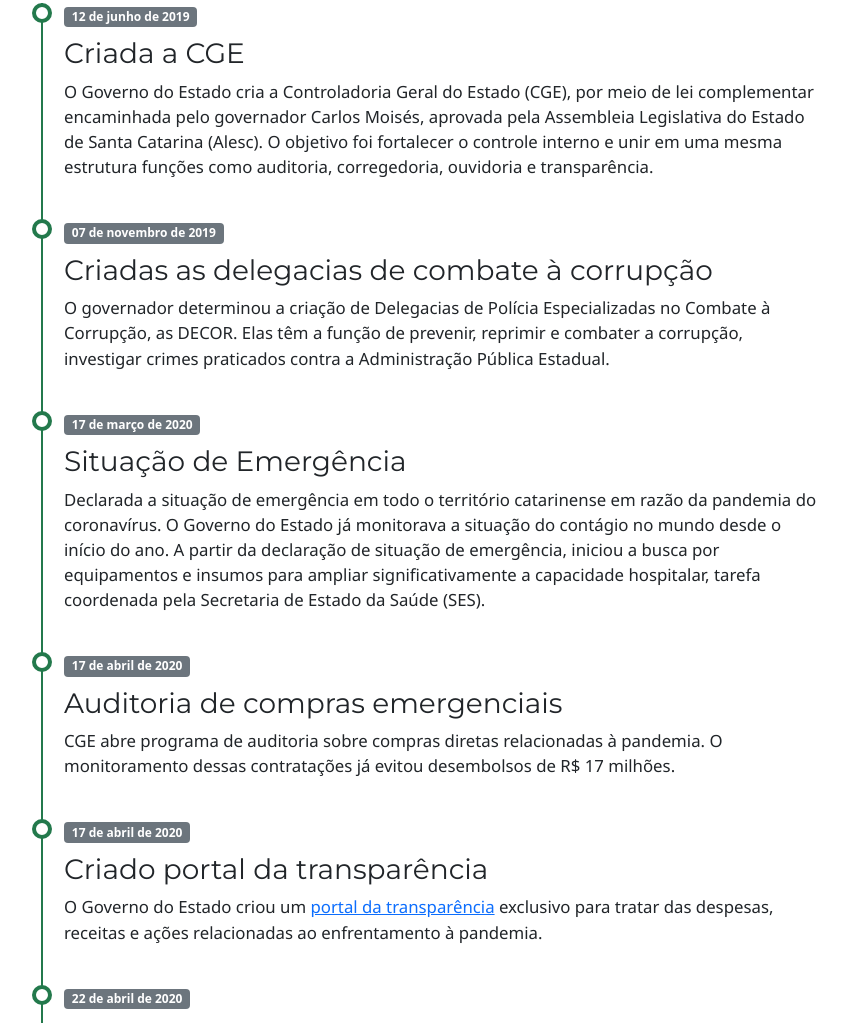
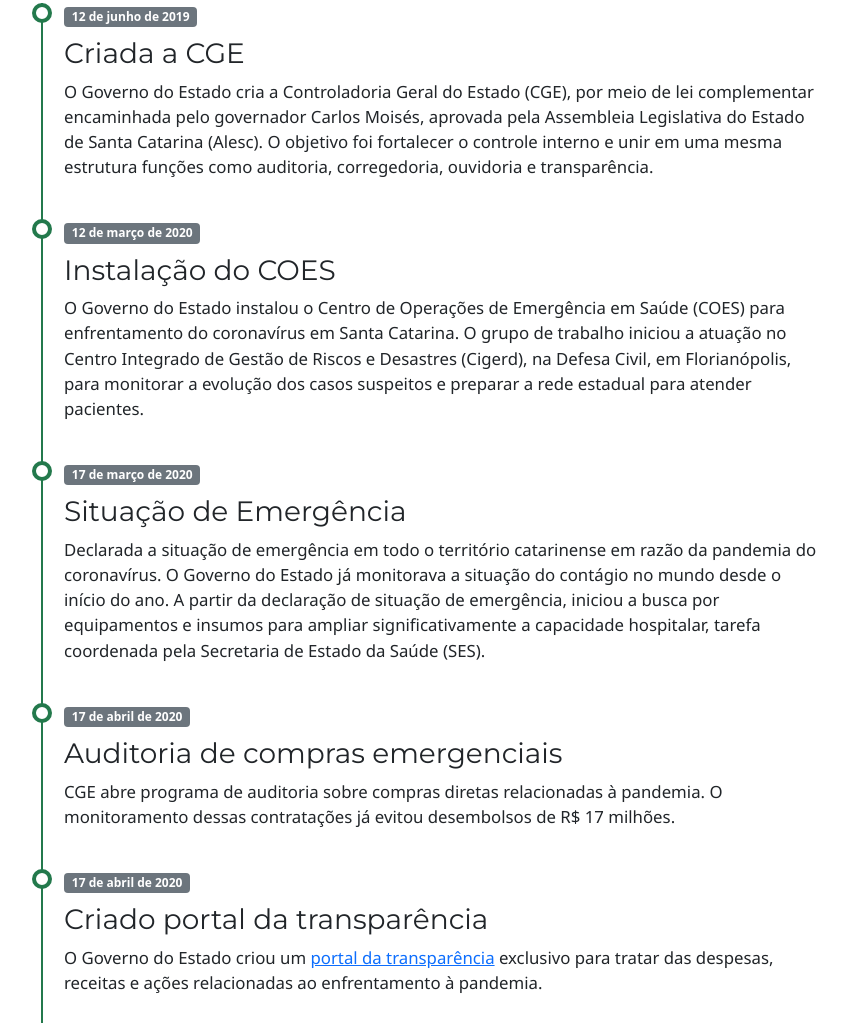
Before and after one commit to secomsc/resp, a plain HTML site: page index.html in a window 1280 px wide. Shown: the part 1696-2719 px from the top of the page, without its empty margins (175-1022 px from the left). Drawn offline with nearby package versions, Linux system fonts and the light colour scheme.

Commit message:
Update index.html

```diff
--- a/index.html
+++ b/index.html
@@ -141,9 +141,9 @@
                 <p>O Governo do Estado cria a Controladoria Geral do Estado (CGE), por meio de lei complementar encaminhada pelo governador Carlos Moisés, aprovada pela Assembleia Legislativa do Estado de Santa Catarina (Alesc). O objetivo foi fortalecer o controle interno e unir em uma mesma estrutura funções como auditoria, corregedoria, ouvidoria e transparência.</p>
               </li>
               <li>
-                <span class="badge bg-secondary data-timeline">07 de novembro de 2019</span>
-                <h3>Criadas as delegacias de combate à corrupção</h3>
-                <p>O governador determinou a criação de Delegacias de Polícia Especializadas no Combate à Corrupção, as DECOR. Elas têm a função de prevenir, reprimir e combater a corrupção, investigar crimes praticados contra a Administração Pública Estadual.</p>
+                <span class="badge bg-secondary data-timeline">12 de março de 2020</span>
+                <h3>Instalação do COES</h3>
+                <p>O Governo do Estado instalou o Centro de Operações de Emergência em Saúde (COES) para enfrentamento do coronavírus em Santa Catarina. O grupo de trabalho iniciou a atuação no Centro Integrado de Gestão de Riscos e Desastres (Cigerd), na Defesa Civil, em Florianópolis, para monitorar a evolução dos casos suspeitos e preparar a rede estadual para atender pacientes.</p>
               </li>
               <li>
                 <span class="badge bg-secondary data-timeline">17 de março de 2020</span>
```
